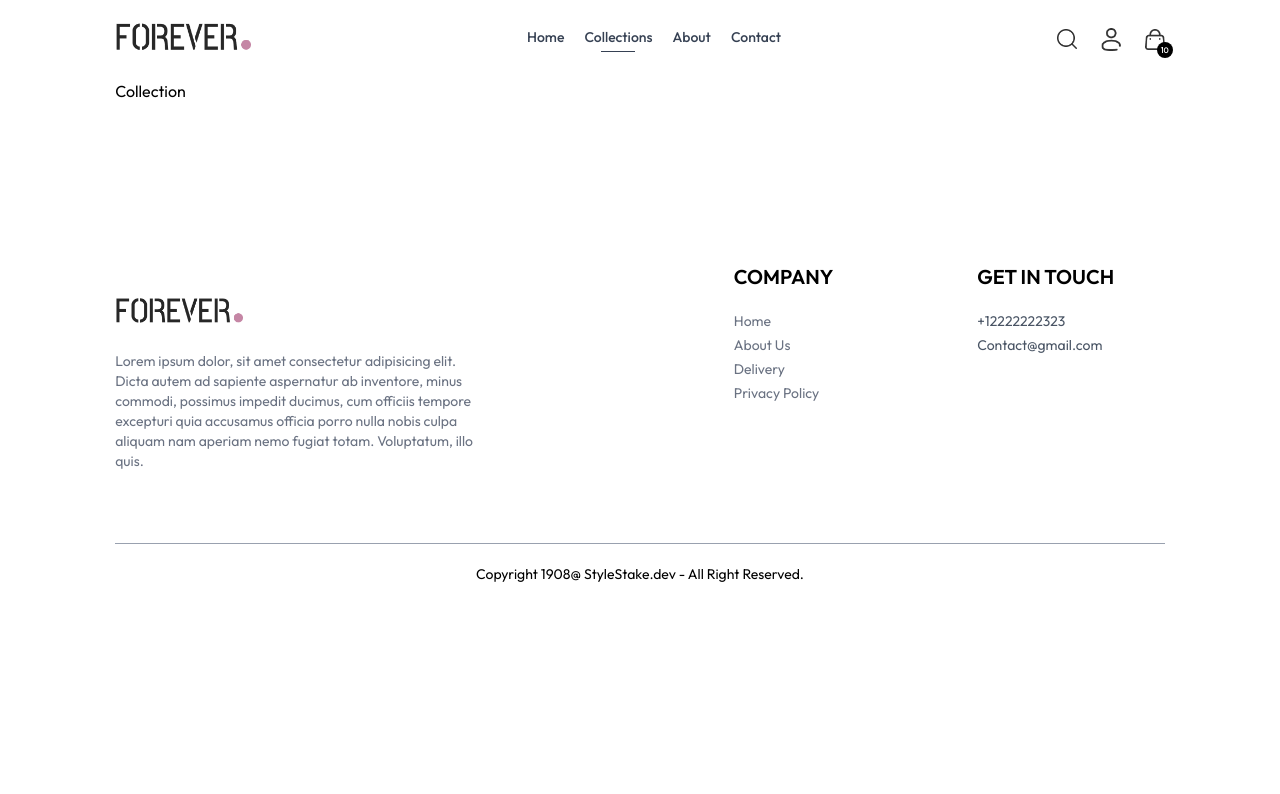
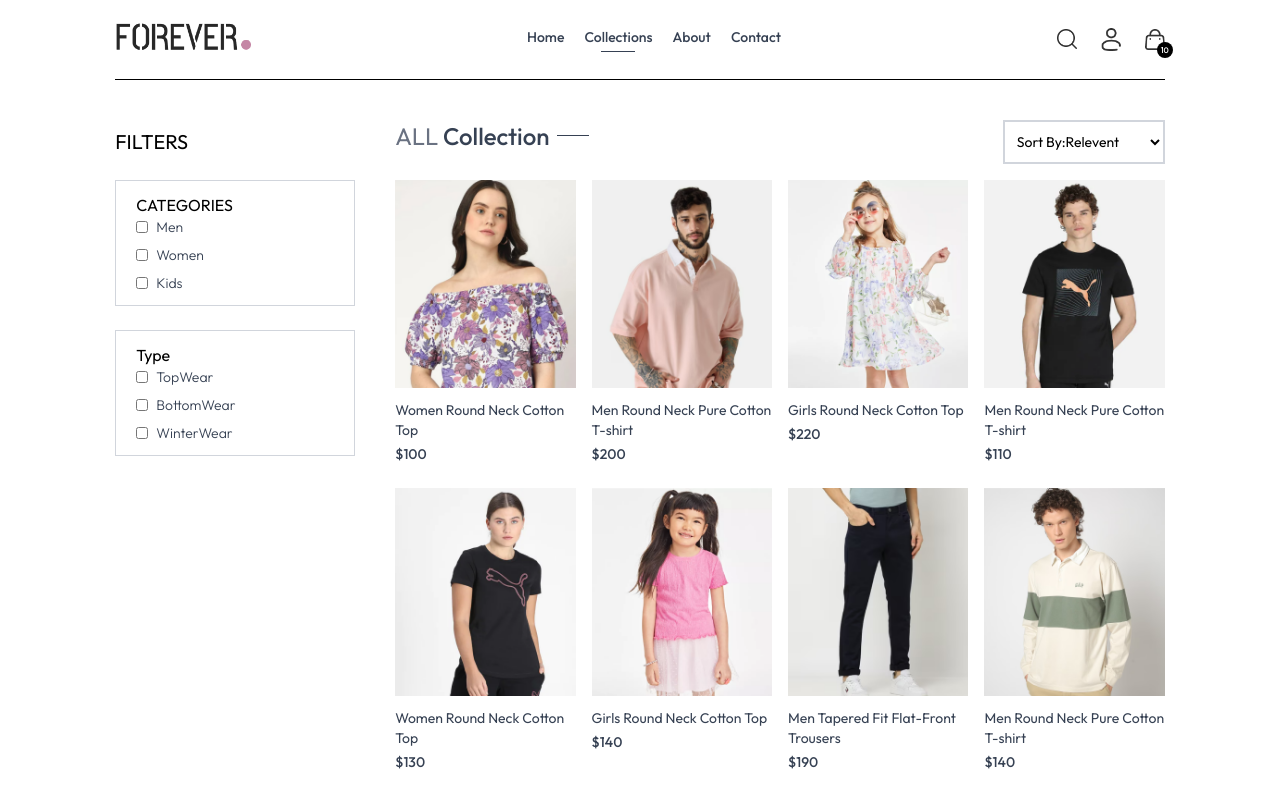
Before and after one commit to sanketyada/StackStyle, a React (Vite) app in the folder frontend/: page /collection in a window 1280 px wide. Shown: the top 794 px of the page. Built offline with nearby package versions, Linux system fonts and the light colour scheme.

Commit message:
Refactor layout components and enhance Collection page with filtering and sorting functionality

```diff
--- a/frontend/src/App.jsx
+++ b/frontend/src/App.jsx
@@ -6,7 +6,7 @@ function App() {
   return (
     <ShopContextProvider>
       {" "}
-      <div className="px-4 sm:pc-[5vw] md:px-[7vw] lg:px-[9vw] ">
+      <div className=" px-4 sm:pc-[5vw] md:px-[7vw] lg:px-[9vw] ">
         <AppRoute />
       </div>
     </ShopContextProvider>
--- a/frontend/src/components/layout/Footer.jsx
+++ b/frontend/src/components/layout/Footer.jsx
@@ -4,7 +4,7 @@ import { Link } from "react-router-dom";
 
 function Footer() {
   return (
-    <>
+    <div>
       <div className="flex flex-col sm:grid grid-cols-[3fr_1fr_1fr] gap-14 my-10 mt-40 text-sm ">
         <div className="py-8">
           <img className="w-32 mb-5" src={assets.logo} alt="" />
@@ -17,7 +17,7 @@ function Footer() {
           </p>
         </div>
 
-        <div>
+        <div className="py-8">
           <h1 className="text-xl font-semibold mb-5">COMPANY</h1>
           <ul className="flex flex-col gap-1 text-gray-500">
             <Link>Home</Link>
@@ -27,7 +27,7 @@ function Footer() {
           </ul>
         </div>
 
-        <div>
+        <div className="py-8">
           <h1 className="text-xl font-semibold mb-5">GET IN TOUCH</h1>{" "}
           <ul className="flex flex-col gap-1 text-gray-600">
             <li>+12222222323</li>
@@ -42,7 +42,7 @@ function Footer() {
           Copyright 1908@ StyleStake.dev - All Right Reserved.
         </p>
       </div>
-    </>
+    </div>
   );
 }
 
--- a/frontend/src/index.css
+++ b/frontend/src/index.css
@@ -1,6 +1,6 @@
 @import url('https://fonts.googleapis.com/css2?family=Outfit:wght@100..900&family=Prata&display=swap');
 @import "tailwindcss";
-
+@custom-variant dark (&:where(.dark, .dark *));
 /* a.active: यह उन <a>,NavLink (एन्कर) टैग्स को टारगेट करता
 है जिन पर active क्लास लगी हुई है। */
 a.active hr{
--- a/frontend/src/pages/Collection.jsx
+++ b/frontend/src/pages/Collection.jsx
@@ -1,11 +1,209 @@
-import React from 'react'
+import React, { useContext, useEffect, useState } from "react";
+import { ShopContext } from "../context/ShopContext";
+import { assets } from "../assets/assets";
+import Title from "../components/section/CommonComponet/Title";
+import ProductItem from "../components/section/CommonComponet/ProductItem";
 
 function Collection() {
+  const { products } = useContext(ShopContext);
+  const [showFilter, setShowFilter] = useState(false);
+  const [filterProducts, setFilterProducts] = useState([]);
+  const [category, setCategory] = useState([]);
+  const [subCategory, setSubCategory] = useState([]);
+  const [sortType, setSortType] = useState("relevent");
+
+  useEffect(() => {
+    setFilterProducts(products);
+  }, []);
+
+  const toogleCategory = (e) => {
+    if (category.includes(e.target.value)) {
+      setCategory((prev) => prev.filter((item) => item !== e.target.value));
+    } else {
+      setCategory((prev) => [...prev, e.target.value]);
+    }
+  };
+
+  const toggleSubCategory = (e) => {
+    // console.log(e.target.value);
+    if (subCategory.includes(e.target.value)) {
+      setSubCategory((prev) => prev.filter((item) => item !== e.target.value));
+    } else {
+      setSubCategory((prev) => [...prev, e.target.value]);
+    }
+  };
+
+  const applyFilter = () => {
+    let productCopy = products.slice();
+
+    if (category.length > 0) {
+      productCopy = productCopy.filter((item) =>
+        category.includes(item.category),
+      );
+    }
+    if (subCategory.length > 0) {
+      productCopy = productCopy.filter((item) =>
+        subCategory.includes(item.subCategory),
+      );
+    }
+    setFilterProducts(productCopy);
+    setFilterProducts(productCopy);
+  };
+  useEffect(() => {
+    applyFilter();
+  }, [category, subCategory]);
+
+  const sortProduct = () => {
+    const fpCopy = filterProducts.slice();
+    switch (sortType) {
+      case "low-high":
+        setFilterProducts(fpCopy.sort((a, b) => a.price - b.price));
+        break;
+      case "high-low":
+        setFilterProducts(fpCopy.sort((a, b) => b.price - a.price));
+        break;
+      default:
+        applyFilter();
+        break;
+    }
+  };
+
+  useEffect(() => {
+    sortProduct();
+  }, [sortType, category, subCategory]);
+
   return (
-    <div>
-      Collection
+    //Collection page
+    <div className="flex flex-col sm:flex-row gap-1 sm:gap-10 pt-10 border-t">
+      {/* Filter Options */}
+      <div className="min-w-60">
+        <p //fiter Text
+          onClick={() => {
+            setShowFilter(!showFilter);
+          }}
+          className="my-2 text-xl flex items-center cursor-pointer "
+        >
+          FILTERS
+          <img
+            className={` px-2 h-3  sm:hidden ${showFilter ? "rotate-90" : ""}`}
+            src={assets.dropdown_icon}
+            alt=""
+          />
+        </p>
+
+        {/* Categories Filter */}
+        <div
+          className={`border border-gray-300 pl-5 py-3 mt-6 ${showFilter ? "" : "hidden"} sm:block`}
+        >
+          <p className=" ">CATEGORIES</p>
+
+          <div className="flex flex-col gap-2 text-sm font-light text-gray-700">
+            <p className="flex gap-2">
+              <input
+                className="w-3"
+                type="checkbox"
+                value={"Men"}
+                onChange={toogleCategory}
+              />
+              Men
+            </p>
+            <p className="flex gap-2">
+              <input
+                className="w-3"
+                type="checkbox"
+                value={"Women"}
+                onChange={toogleCategory}
+              />
+              Women
+            </p>
+            <p className="flex gap-2">
+              <input
+                className="w-3"
+                type="checkbox"
+                value={"Kids"}
+                onChange={toogleCategory}
+              />
+              Kids
+            </p>
+          </div>
+        </div>
+
+        {/*SubCategories Filter Options */}
+        <div className="min-w-60  ">
+          {/* Categories Filter */}
+          <div
+            className={`border border-gray-300 pl-5 py-3 my-6 ${showFilter ? "" : "hidden"} sm:block`}
+          >
+            <p className=" ">Type</p>
+
+            <div className="flex flex-col gap-2 text-sm font-light text-gray-700">
+              <p className="flex gap-2">
+                <input
+                  className="w-3"
+                  type="checkbox"
+                  value={"Topwear"}
+                  onChange={toggleSubCategory}
+                />
+                TopWear
+              </p>
+              <p className="flex gap-2">
+                <input
+                  className="w-3"
+                  type="checkbox"
+                  value={"Bottomwear"}
+                  onChange={toggleSubCategory}
+                />
+                BottomWear
+              </p>
+              <p className="flex gap-2">
+                <input
+                  className="w-3"
+                  type="checkbox"
+                  value={"Winterwear"}
+                  onChange={toggleSubCategory}
+                />
+                WinterWear
+              </p>
+            </div>
+          </div>
+        </div>
+      </div>
+
+      {/* Right Side */}
+      <div className="flex-1 ">
+        <div className="flex justify-between text-base sm:text-2xl mb-4">
+          <Title text1={"ALL"} text2={"Collection"} />
+
+          {/* PRoduct Shorting */}
+          <select
+            onChange={(e) => {
+              setSortType(e.target.value);
+            }}
+            className="border-2 border-gray-300 text-sm px-2"
+            name=""
+            id=""
+          >
+            <option value="relevent">Sort By:Relevent</option>
+            <option value="low-high">Sort By:Low to High</option>
+            <option value="high-low">Sort By:High to Low</option>
+          </select>
+        </div>
+        {/* Map Products */}
+        <div className="grid grid-cols-2 md:grid-cols-3 lg:grid-cols-4 gap-4 gap-y-6 ">
+          {filterProducts.map((item, idx) => (
+            // console.log(item)
+            <ProductItem
+              key={idx}
+              id={item._id}
+              name={item.name}
+              image={item.image}
+              price={item.price}
+            />
+          ))}
+        </div>
+      </div>
     </div>
-  )
+  );
 }
 
-export default Collection
+export default Collection;
```
